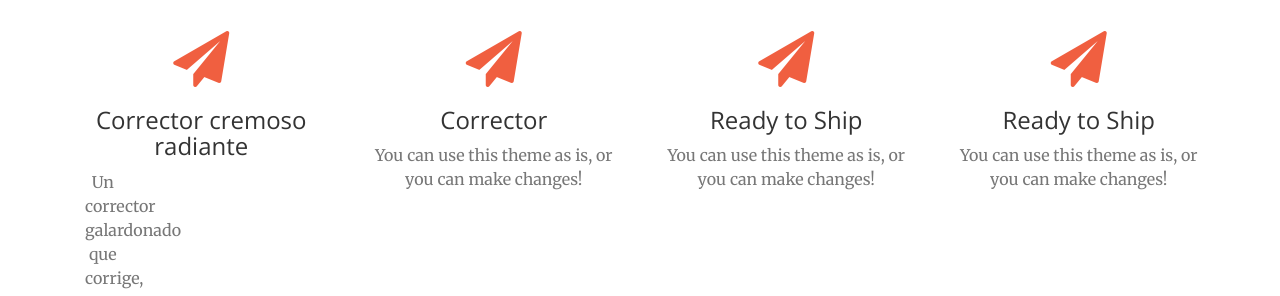
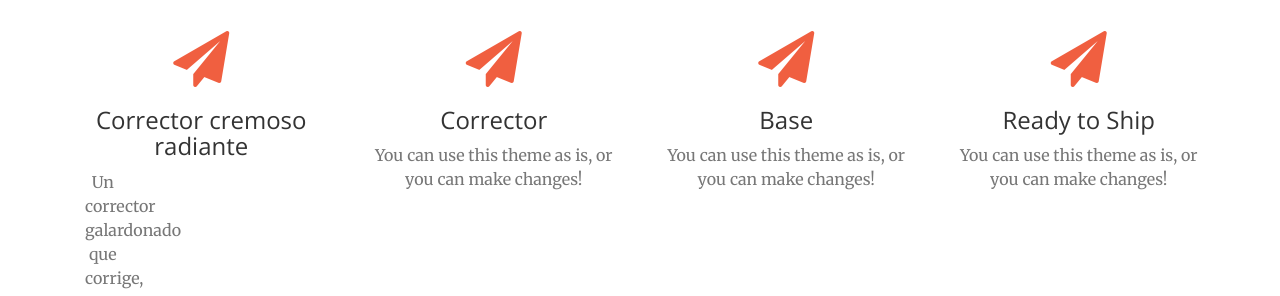
Before and after one commit to KatherineMerchanS/KatherineMerchanS.github.io, a Jekyll site: the page built from index.html, in a window 1280 px wide and 900 px high, scrolled down 1369 px. Shown: the part 157-453 px from the top of the window. Built offline with Jekyll 4.4.1, drawn with Linux system fonts in a browser that asks for light colours.

Commit message:
Update cara.html

```diff
--- a/_includes/cara.html
+++ b/_includes/cara.html
@@ -33,7 +33,7 @@
             <div class="col-lg-3 col-md-6 text-center">
                 <div class="service-box">
                     <i class="fa fa-4x fa-paper-plane wow bounceIn text-primary" data-wow-delay=".1s"></i>
-                    <h3>Ready to Ship</h3>
+                    <h3>Base</h3>
                     <p class="text-muted">You can use this theme as is, or you can make changes!</p>
                 </div>
             </div>
```
